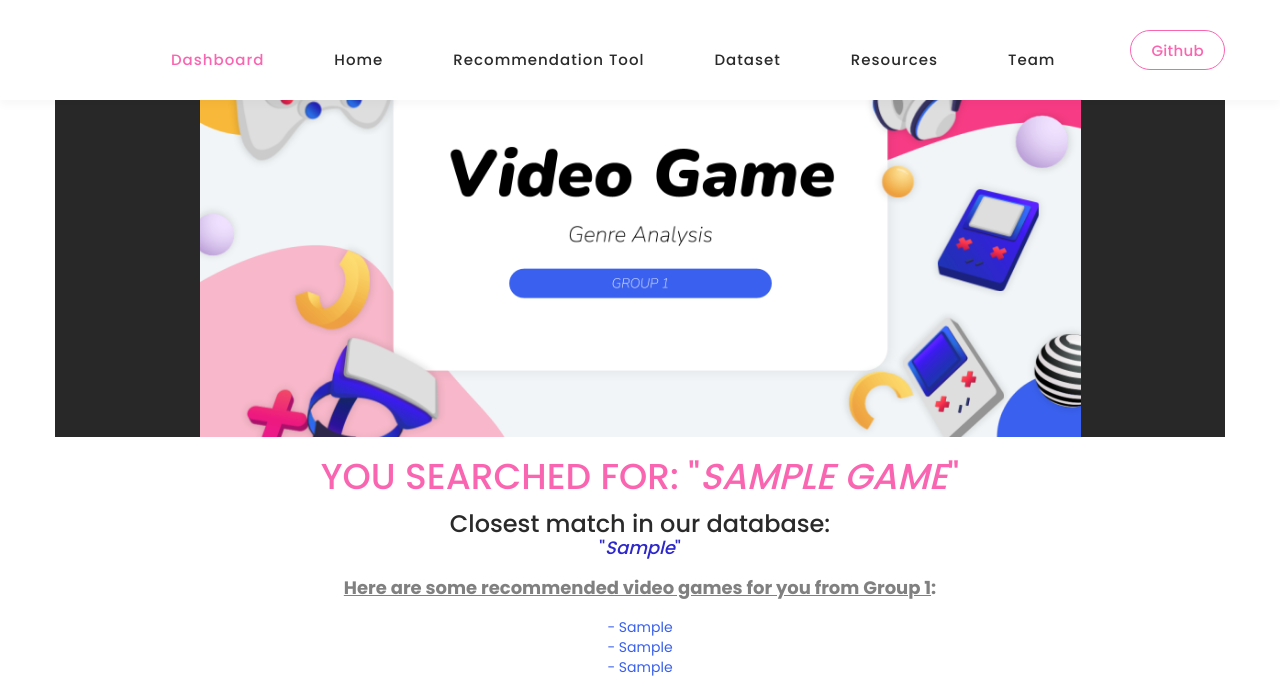
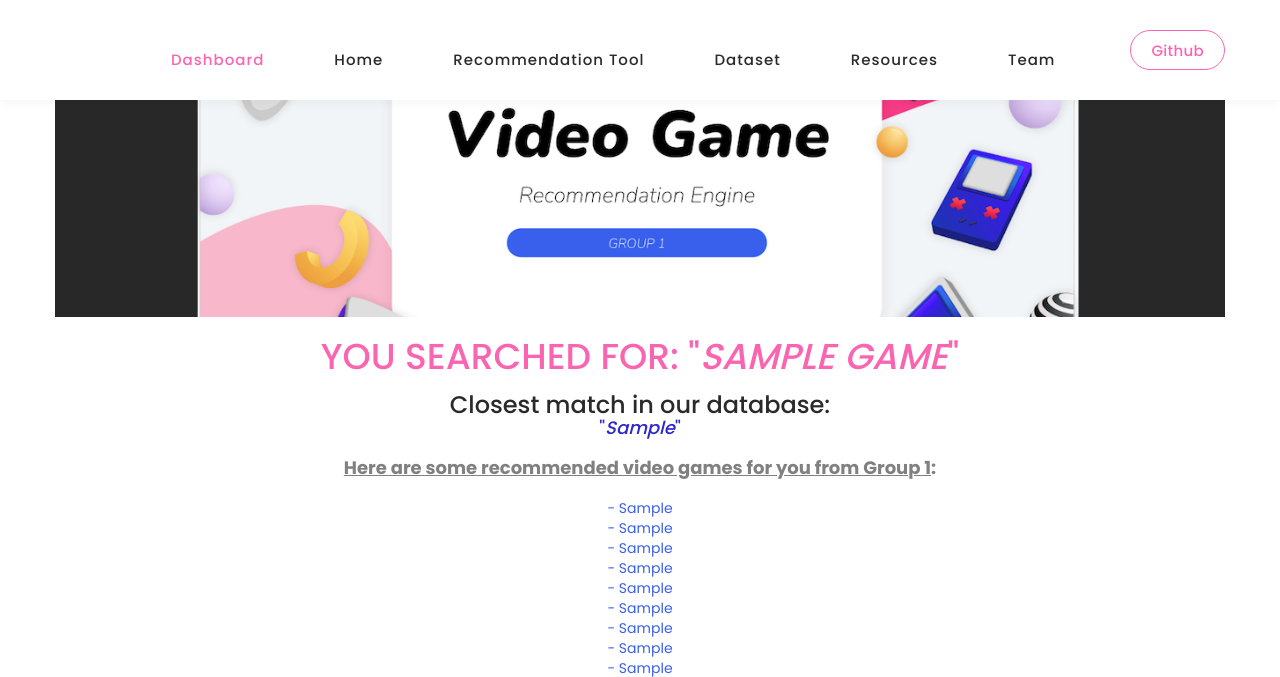
Before and after one commit to mshawn12/video-game-sales-analysis, a Flask app: template templates/pass.html in a window 1280 px wide. Shown: the top 677 px of the page. Run offline with Flask 2, Linux system fonts and the light colour scheme; the template is opened without the code that fills it: most values are stand-ins (such as "Sample title", 1, 10 or a date in 2020); some libraries are stand-ins or nearby versions.

Commit message:
Updating images

```diff
--- a/templates/pass.html
+++ b/templates/pass.html
@@ -68,7 +68,7 @@
 
   <div class="container">
     <div class="row">
-        <img src="https://github.com/mshawn12/video-game-sales-analysis/blob/mydashboard/images/dashboard-banner.png?raw=true" alt="Video Game Banner" width="100%">
+        <img src="https://github.com/mshawn12/video-game-sales-analysis/blob/recommendation-engine/images/video_game_recommendation_header.png?raw=true" alt="Video Game Banner" width="100%">
         <br/><br/>
      <!-- <div class="col-md-12 jumbotron text-center"> -->
         <div class="genre-title">
```
Also changed, not shown: images/video_game_recommendation_header.png, 1 other file.
